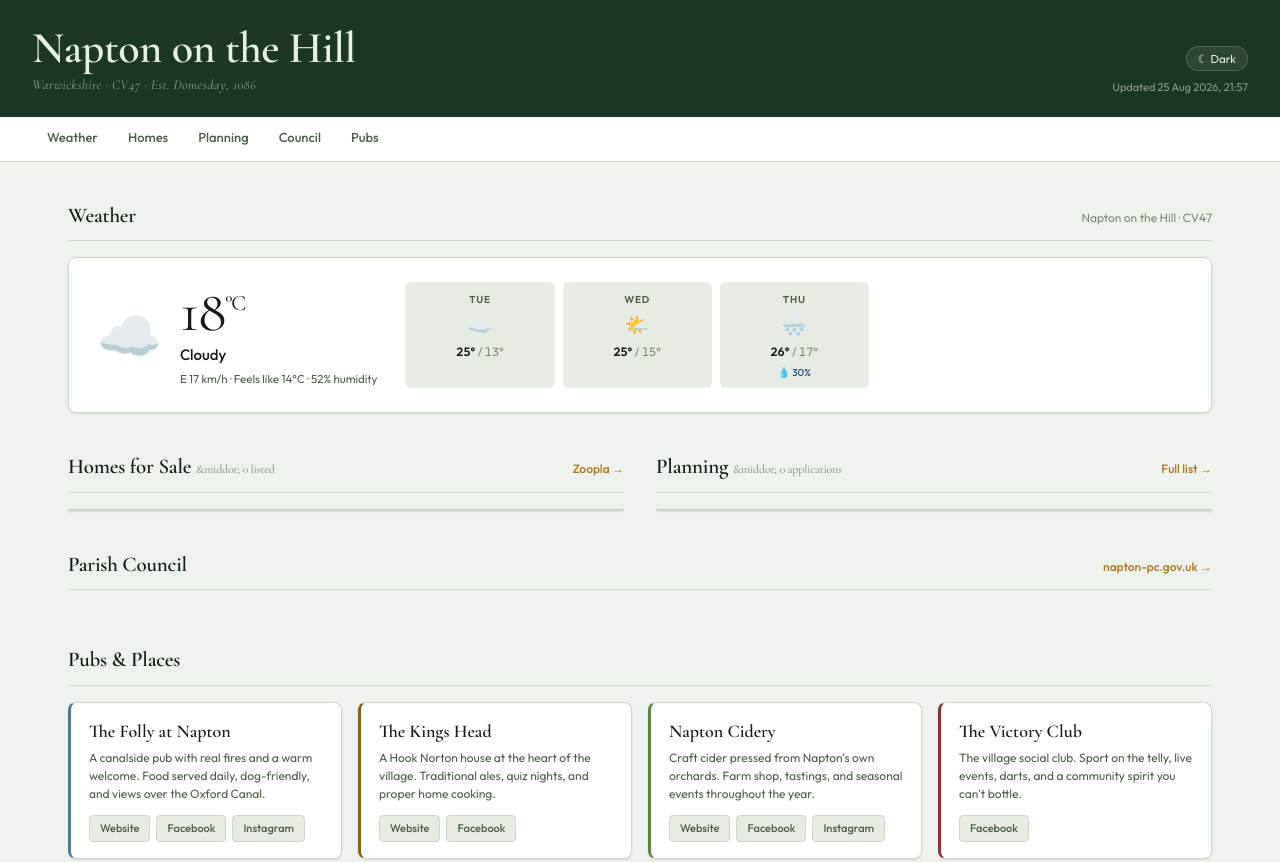
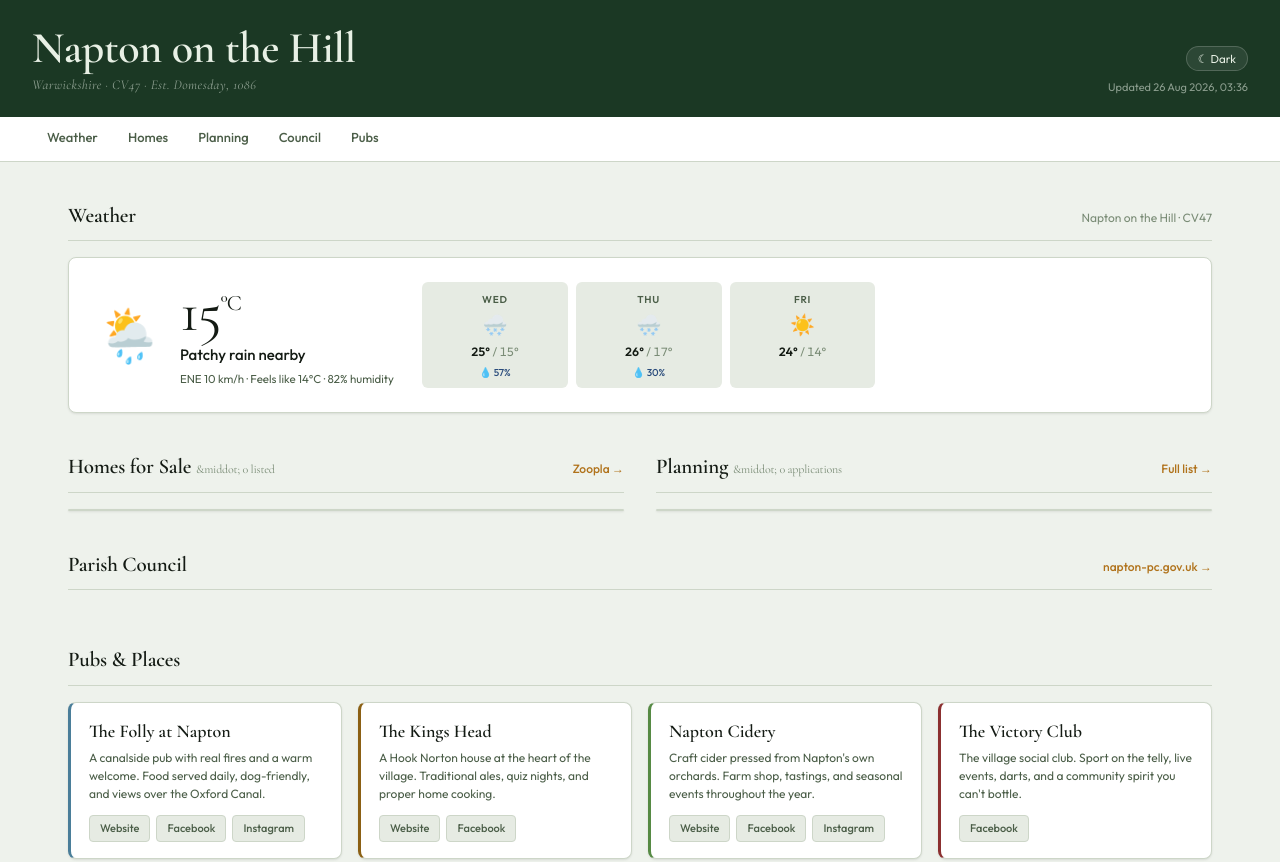
Before and after one commit to andrewbrook-ops/napton-dashboard, a plain HTML site: page index.html in a window 1280 px wide. Shown: the top 862 px of the page. Drawn offline with nearby package versions, Linux system fonts and the light colour scheme.

Commit message:
Refresh dashboard 2026-08-26 03:36 UTC

```diff
--- a/index.html
+++ b/index.html
@@ -126,7 +126,7 @@ body{background:var(--bg);color:var(--text);font-family:'Outfit',system-ui,sans-
 </footer>
 <script>
 const DATA = {
-  "lastUpdated": "2026-08-25T21:57:12",
+  "lastUpdated": "2026-08-26T03:36:12",
   "pubs": [
     {
       "name": "The Folly at Napton",
@@ -163,27 +163,20 @@ const DATA = {
   ],
   "weather": {
     "current": {
-      "temp": 18,
+      "temp": 15,
       "feelsLike": 14,
-      "desc": "Cloudy ",
-      "wind": "E 17 km/h",
-      "humidity": 52,
-      "icon": "☁️"
+      "desc": "Patchy rain nearby",
+      "wind": "ENE 10 km/h",
+      "humidity": 82,
+      "icon": "🌦️"
     },
     "forecast": [
-      {
-        "day": "Tue",
-        "high": 25,
-        "low": 13,
-        "icon": "☁️",
-        "rain": 10
-      },
       {
         "day": "Wed",
         "high": 25,
         "low": 15,
-        "icon": "🌤️",
-        "rain": 7
+        "icon": "🌨️",
+        "rain": 57
       },
       {
         "day": "Thu",
@@ -191,6 +184,13 @@ const DATA = {
         "low": 17,
         "icon": "🌨️",
         "rain": 30
+      },
+      {
+        "day": "Fri",
+        "high": 24,
+        "low": 14,
+        "icon": "☀️",
+        "rain": 1
       }
     ]
   },
```
Also changed, not shown: data_cache.json (+14 -14 lines).
